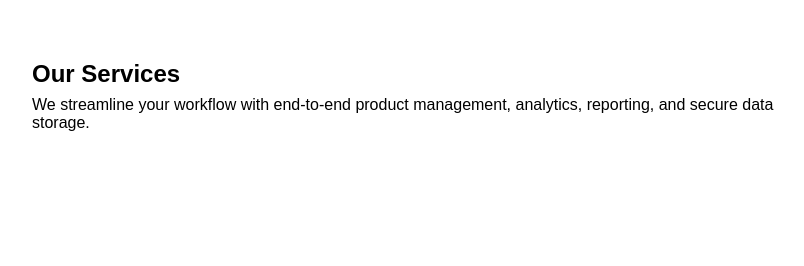
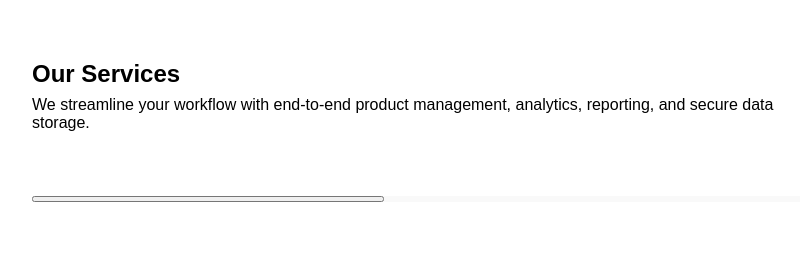
Before and after one commit to sabuka-dumbo/HostHook, a Django app: page / in a window 1280 px wide. Shown: the part 774-1040 px from the top of the page, without its empty margins (224-1028 px from the left). Before the commit the page ends 905 px from the top, so only its background shows below. Run offline with Django 5.2, Linux system fonts and the light colour scheme.

Commit message:
Sep 20, 2026, 5:43 PM

```diff
--- a/HostHook/hhapp/static/css/style.css
+++ b/HostHook/hhapp/static/css/style.css
@@ -122,3 +122,26 @@
     margin: 0;
     padding: 0;
 }
+
+.services-container {
+    width: 100%;
+    display: flex;
+    flex-direction: row;
+    justify-content: space-between;
+    gap: 64px;
+    background-color: #f9f9f9;
+}
+
+.service-part1 {
+    width: 100%;
+    display: flex;
+    flex-direction: column;
+    gap: 32px;
+}
+
+.service-part2 {
+    width: 100%;
+    display: flex;
+    flex-direction: column;
+    gap: 32px;
+}
--- a/HostHook/hhapp/templates/index.html
+++ b/HostHook/hhapp/templates/index.html
@@ -32,7 +32,9 @@
 
         <div class="services-container">
             <div class="service-part1">
+                <button>
 
+                </button>
             </div>
 
             <div class="service-part2">
```
